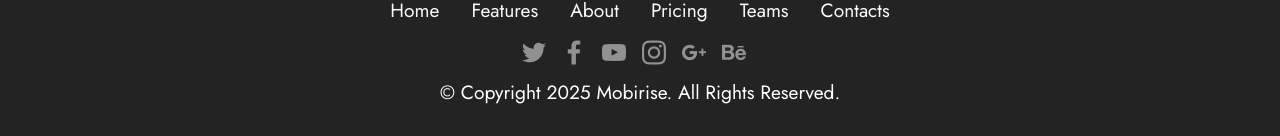
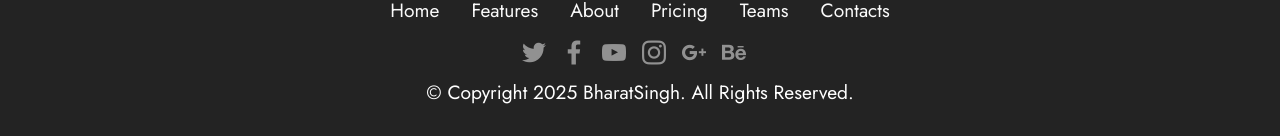
Before and after one commit to BharatSingh621/ehro, a plain HTML site: page index.html in a window 1280 px wide. Shown: the part 8753-8889 px from the top of the page. Drawn offline with Linux system fonts and the light colour scheme; files whose address does not match are found by name.

Commit message:
Update index.html

```diff
--- a/index.html
+++ b/index.html
@@ -764,7 +764,7 @@
             </div>
             <div class="row row-copirayt">
                 <p class="mbr-text mb-0 mbr-fonts-style mbr-white align-center display-7">
-                    © Copyright 2025 Mobirise. All Rights Reserved.
+                    © Copyright 2025 BharatSingh. All Rights Reserved.
                 </p>
             </div>
         </div>
```
